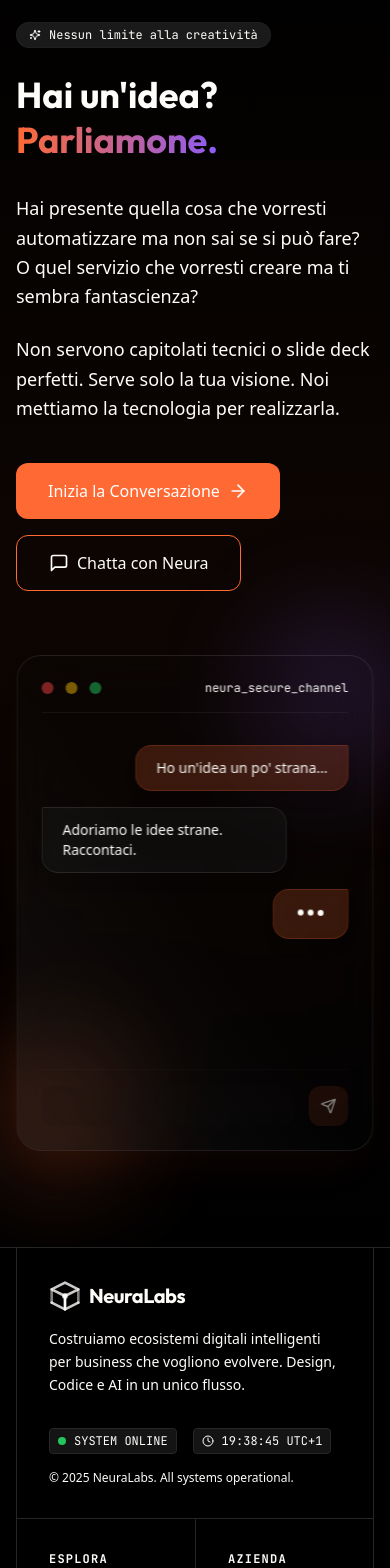
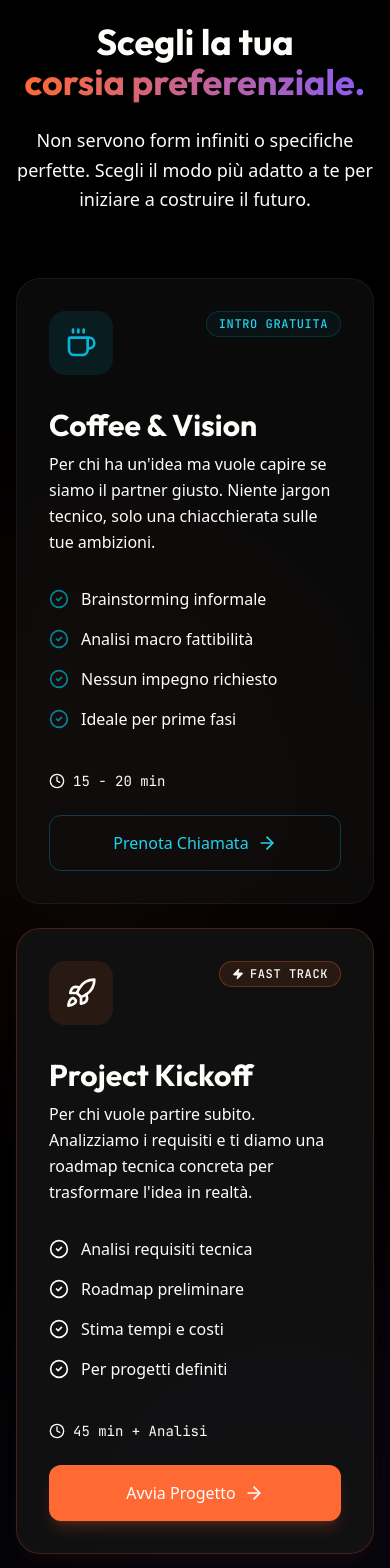
Before and after one commit to simone202120/neuralabs-website, a Next.js app: page / in a window 390 px wide. Shown: the part 3640-5208 px from the top of the page. Built offline with nearby package versions, Linux system fonts and the light colour scheme.

Commit message:
pre footer

```diff
--- a/src/app/page.tsx
+++ b/src/app/page.tsx
@@ -5,7 +5,7 @@ import { Methodology_Sticky } from '@/components/sections/Methodology_Sticky'
 import { Methodology_Bento } from '@/components/sections/Methodology_Bento'
 import { Methodology_Cards } from '@/components/sections/Methodology_Cards'
 import { Methodology_Concrete } from '@/components/sections/Methodology_Concrete'
-import { IdeaTalk } from '@/components/sections/IdeaTalk'
+import { BookingOptions } from '@/components/sections/BookingOptions'
 
 export default function Home() {
   return (
@@ -28,7 +28,7 @@ export default function Home() {
       {/* <Methodology_Cards /> */}
       <Methodology_Concrete />
 
-      <IdeaTalk />
+      <BookingOptions />
     </main>
   )
 }
--- /dev/null
+++ b/src/components/sections/BookingOptions.tsx
@@ -0,0 +1,184 @@
+'use client'
+
+import { useRef } from 'react'
+import { Container } from '@/components/ui/Container'
+import { Section } from '@/components/ui/Section'
+import { Button } from '@/components/ui/Button'
+import { motion, useScroll, useTransform } from 'framer-motion'
+import { ArrowRight, Coffee, Rocket, CheckCircle2, Clock, Zap } from 'lucide-react'
+import Link from 'next/link'
+import { cn } from '@/lib/utils'
+
+const features = {
+  discovery: [
+    "Brainstorming informale",
+    "Analisi macro fattibilità",
+    "Nessun impegno richiesto",
+    "Ideale per prime fasi"
+  ],
+  strategy: [
+    "Analisi requisiti tecnica",
+    "Roadmap preliminare",
+    "Stima tempi e costi",
+    "Per progetti definiti"
+  ]
+}
+
+export function BookingOptions() {
+  const containerRef = useRef<HTMLDivElement>(null)
+  const { scrollYProgress } = useScroll({
+    target: containerRef,
+    offset: ["start end", "end start"]
+  })
+
+  const y = useTransform(scrollYProgress, [0, 1], [50, -50])
+
+  return (
+    <Section id="booking" className="py-24 md:py-32 relative overflow-hidden">
+      {/* Background Ambience */}
+      <div className="absolute inset-0 bg-background pointer-events-none -z-20" />
+      <div className="absolute top-1/2 left-1/4 w-[500px] h-[500px] bg-primary/5 rounded-full blur-[120px] -translate-y-1/2 -translate-x-1/2 pointer-events-none -z-10" />
+      <div className="absolute bottom-0 right-0 w-[600px] h-[600px] bg-violet-500/5 rounded-full blur-[120px] translate-y-1/3 translate-x-1/3 pointer-events-none -z-10" />
+
+      <Container ref={containerRef}>
+        <div className="text-center max-w-3xl mx-auto mb-16 md:mb-24">
+          <motion.div
+            initial={{ opacity: 0, y: 20 }}
+            whileInView={{ opacity: 1, y: 0 }}
+            viewport={{ once: true }}
+            transition={{ duration: 0.6 }}
+          >
+            <h2 className="text-4xl md:text-5xl lg:text-6xl font-display font-bold mb-6">
+              Scegli la tua <br />
+              <span className="text-transparent bg-clip-text bg-gradient-to-r from-primary to-violet-500">
+                corsia preferenziale.
+              </span>
+            </h2>
+            <p className="text-lg text-text-secondary md:text-xl max-w-2xl mx-auto leading-relaxed">
+              Non servono form infiniti o specifiche perfette.
+              Scegli il modo più adatto a te per iniziare a costruire il futuro.
+            </p>
+          </motion.div>
+        </div>
+
+        <div className="grid grid-cols-1 md:grid-cols-2 gap-6 lg:gap-12 max-w-5xl mx-auto relative z-10">
+
+          {/* Card 1: Discovery */}
+          <motion.div
+            initial={{ opacity: 0, x: -30 }}
+            whileInView={{ opacity: 1, x: 0 }}
+            viewport={{ once: true }}
+            transition={{ duration: 0.8, delay: 0.1 }}
+            className="group relative"
+          >
+            <div className="absolute inset-0 bg-gradient-to-b from-cyan-500/10 to-transparent opacity-0 group-hover:opacity-100 transition-opacity duration-500 rounded-3xl blur-xl" />
+            <div className="relative h-full flex flex-col p-8 md:p-10 rounded-3xl border border-border/50 bg-surface/50 backdrop-blur-md hover:border-cyan-500/30 transition-colors duration-300">
+
+              {/* Header */}
+              <div className="flex items-start justify-between mb-8">
+                <div className="p-4 rounded-2xl bg-cyan-500/10 text-cyan-500 group-hover:scale-110 transition-transform duration-300">
+                  <Coffee className="w-8 h-8" />
+                </div>
+                <div className="px-3 py-1 rounded-full border border-cyan-500/20 text-cyan-600 dark:text-cyan-400 text-xs font-mono font-medium uppercase tracking-wider bg-cyan-500/5">
+                  Intro Gratuita
+                </div>
+              </div>
+
+              <h3 className="text-3xl font-display font-bold mb-2">Coffee & Vision</h3>
+              <p className="text-text-secondary mb-8 leading-relaxed">
+                Per chi ha un'idea ma vuole capire se siamo il partner giusto.
+                Niente jargon tecnico, solo una chiacchierata sulle tue ambizioni.
+              </p>
+
+              {/* List */}
+              <ul className="space-y-4 mb-10 flex-grow">
+                {features.discovery.map((item, i) => (
+                  <li key={i} className="flex items-center gap-3 text-text-primary/80">
+                    <CheckCircle2 className="w-5 h-5 text-cyan-500/70 flex-shrink-0" />
+                    <span>{item}</span>
+                  </li>
+                ))}
+              </ul>
+
+              {/* Time & Action */}
+              <div className="mt-auto space-y-6">
+                <div className="flex items-center gap-2 text-sm text-text-muted font-mono">
+                  <Clock className="w-4 h-4" />
+                  <span>15 - 20 min</span>
+                </div>
+                <Button
+                  asChild
+                  variant="secondary"
+                  className="w-full h-14 text-base border-cyan-500/30 text-cyan-600 dark:text-cyan-400 hover:bg-cyan-500/10 group-hover:border-cyan-500/50"
+                >
+                  <Link href="/contatti?type=discovery">
+                    Prenota Chiamata
+                    <ArrowRight className="ml-2 w-5 h-5 transition-transform group-hover:translate-x-1" />
+                  </Link>
+                </Button>
+              </div>
+            </div>
+          </motion.div>
+
+          {/* Card 2: Strategy */}
+          <motion.div
+            initial={{ opacity: 0, x: 30 }}
+            whileInView={{ opacity: 1, x: 0 }}
+            viewport={{ once: true }}
+            transition={{ duration: 0.8, delay: 0.2 }}
+            className="group relative"
+          >
+            <div className="absolute inset-0 bg-gradient-to-b from-primary/10 to-transparent opacity-0 group-hover:opacity-100 transition-opacity duration-500 rounded-3xl blur-xl" />
+            <div className="relative h-full flex flex-col p-8 md:p-10 rounded-3xl border border-primary/20 bg-surface/80 backdrop-blur-md hover:border-primary/40 transition-colors duration-300 shadow-lg shadow-primary/5">
+
+              {/* Header */}
+              <div className="flex items-start justify-between mb-8">
+                <div className="p-4 rounded-2xl bg-primary/10 text-primary group-hover:scale-110 transition-transform duration-300">
+                  <Rocket className="w-8 h-8" />
+                </div>
+                <div className="flex items-center gap-1.5 px-3 py-1 rounded-full border border-primary/30 text-primary text-xs font-mono font-medium uppercase tracking-wider bg-primary/10">
+                  <Zap className="w-3 h-3 fill-current" />
+                  Fast Track
+                </div>
+              </div>
+
+              <h3 className="text-3xl font-display font-bold mb-2">Project Kickoff</h3>
+              <p className="text-text-secondary mb-8 leading-relaxed">
+                Per chi vuole partire subito. Analizziamo i requisiti e ti diamo una
+                roadmap tecnica concreta per trasformare l'idea in realtà.
+              </p>
+
+              {/* List */}
+              <ul className="space-y-4 mb-10 flex-grow">
+                {features.strategy.map((item, i) => (
+                  <li key={i} className="flex items-center gap-3 text-text-primary">
+                    <CheckCircle2 className="w-5 h-5 text-primary flex-shrink-0" />
+                    <span>{item}</span>
+                  </li>
+                ))}
+              </ul>
+
+              {/* Time & Action */}
+              <div className="mt-auto space-y-6">
+                <div className="flex items-center gap-2 text-sm text-text-muted font-mono">
+                  <Clock className="w-4 h-4" />
+                  <span>45 min + Analisi</span>
+                </div>
+                <Button
+                  asChild
+                  className="w-full h-14 text-base shadow-lg shadow-primary/20 group-hover:shadow-primary/40 transition-all"
+                >
+                  <Link href="/contatti?type=kickoff">
+                    Avvia Progetto
+                    <ArrowRight className="ml-2 w-5 h-5 transition-transform group-hover:translate-x-1" />
+                  </Link>
+                </Button>
+              </div>
+            </div>
+          </motion.div>
+
+        </div>
+      </Container>
+    </Section>
+  )
+}
```
